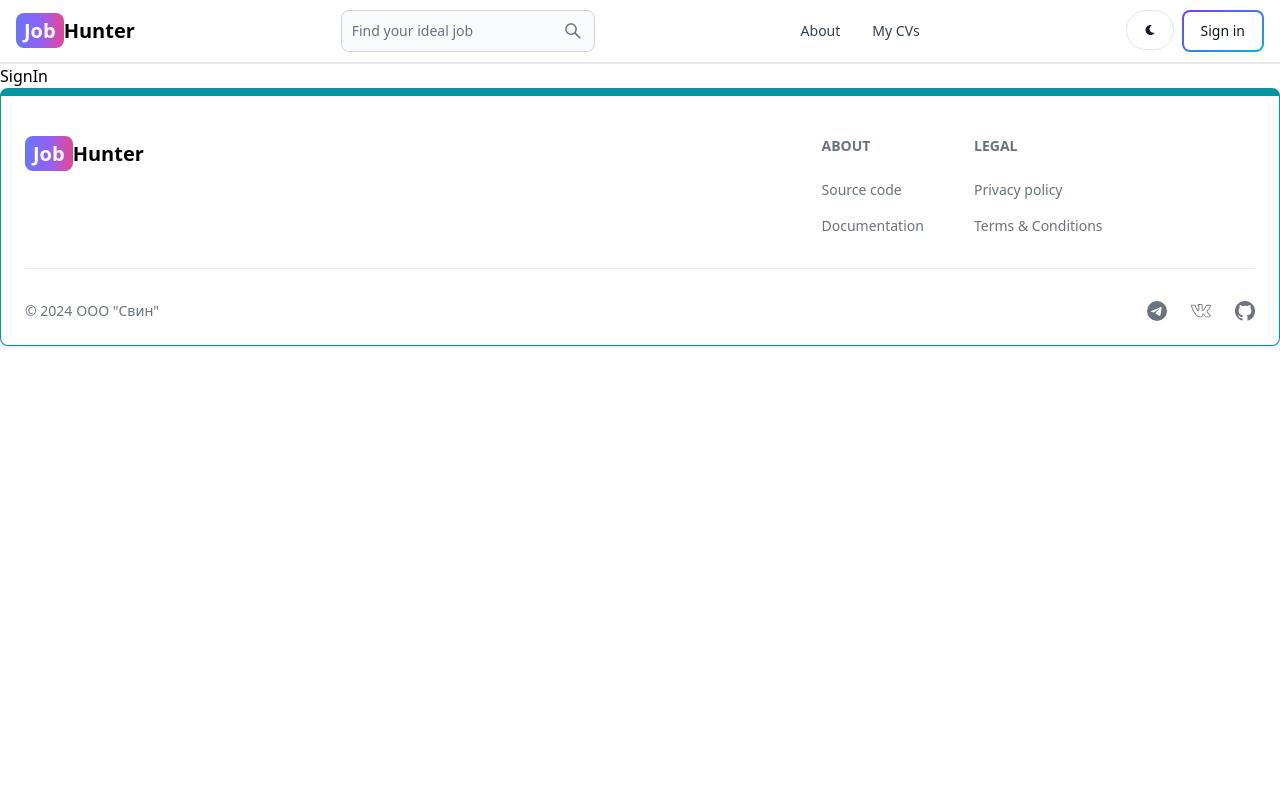
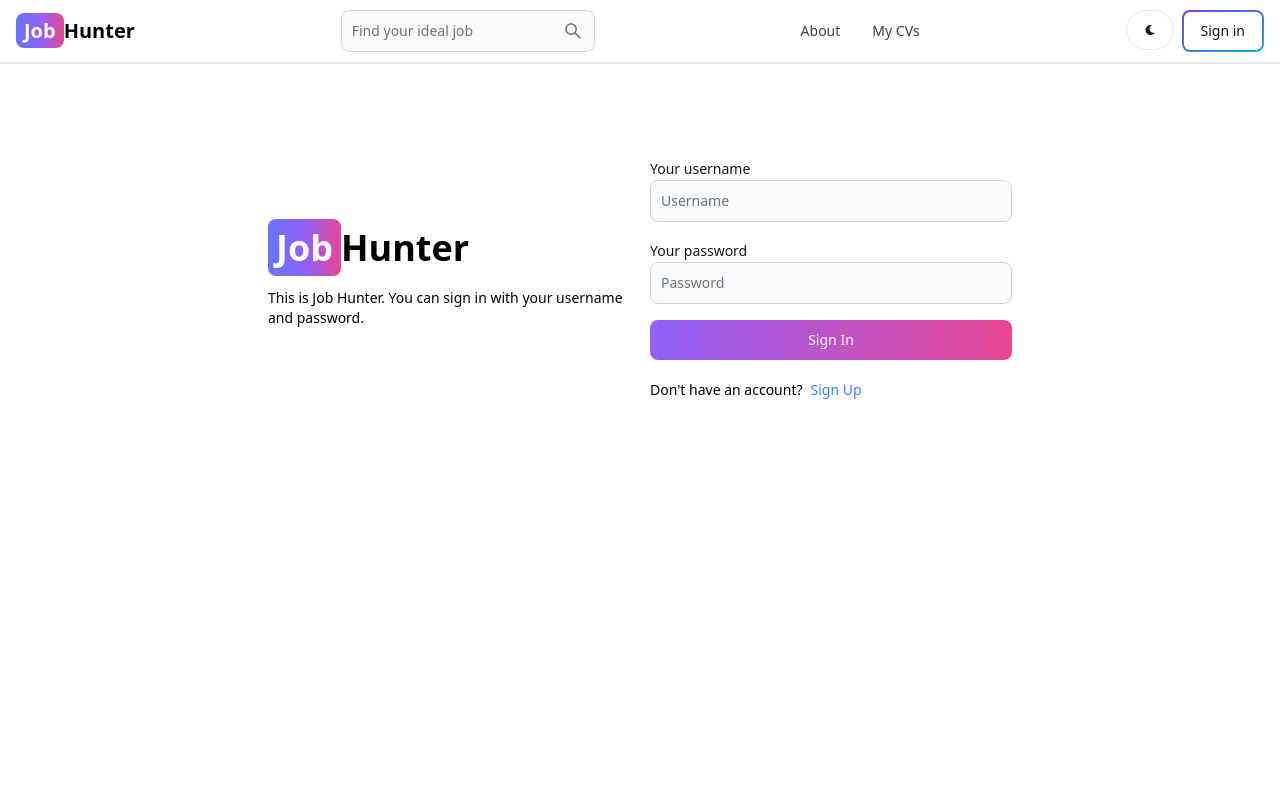
Before and after one commit to KatShiDo/job-hunter, a React (Vite) app in the folder frontend/: page /signin in a window 1280 px wide. Shown: the top 800 px of the page. Built offline with nearby package versions, Linux system fonts and the light colour scheme.

Commit message:
frontend: add signin functionality

```diff
--- a/frontend/src/pages/Login.jsx
+++ b/frontend/src/pages/Login.jsx
@@ -1,7 +1,113 @@
-import React from "react"
+import React, { useState } from "react";
+import { Link, useNavigate } from "react-router-dom";
+import { Label, TextInput, Button, Alert, Spinner } from "flowbite-react";
 
 export default function Login() {
+  const [formData, setFormData] = useState({});
+  const [errorMessage, setErrorMessage] = useState(null);
+  const [loading, setLoading] = useState(false);
+
+  const navigate = useNavigate();
+
+  const handleChange = (event) => {
+    setFormData({ ...formData, [event.target.id]: event.target.value.trim() });
+  };
+
+  const handleSubmit = (event) => {
+    event.preventDefault();
+    // @ts-ignore
+    if (!formData.username || !formData.password) {
+      return setErrorMessage("Please fill out all fields");
+    }
+    setLoading(true);
+    setErrorMessage(null);
+    fetch("/api/auth/login", {
+      method: "POST",
+      headers: { "Content-Type": "application/json" },
+      body: JSON.stringify(formData),
+    })
+      .then((response) => {
+        setLoading(false);
+        if (response.ok) {
+          navigate("/")
+        }
+        return response.json();
+      })
+      .then((data) => {
+        if (data.success === false) {
+          return setErrorMessage(data.message);
+        }
+      })
+      .catch((error) => {
+        setErrorMessage(error);
+        setLoading(false);
+      });
+  };
+
   return (
-    <div>SignIn</div>
-  )
+    <div className="min-h-screen mt-20">
+      <div className="flex p-3 max-w-3xl mx-auto flex-col md:flex-row md:items-center gap-5">
+        {/* left */}
+        <div className="flex-1">
+          <Link to="/" className="font-bold dark:text-white text-4xl">
+            <span className="px-2 py-1 bg-gradient-to-r from-indigo-500 via-purple-500 to-pink-500 rounded-lg text-white">
+              Job
+            </span>
+            Hunter
+          </Link>
+          <p className="text-sm mt-5">
+            This is Job Hunter. You can sign in with your username and password.
+          </p>
+        </div>
+        {/* right */}
+        <div className="flex-1">
+          <form className="flex flex-col gap-4" onSubmit={handleSubmit}>
+            <div>
+              <Label value="Your username" />
+              <TextInput
+                type="text"
+                placeholder="Username"
+                id="username"
+                onChange={handleChange}
+              />
+            </div>
+            <div>
+              <Label value="Your password" />
+              <TextInput
+                type="password"
+                placeholder="Password"
+                id="password"
+                onChange={handleChange}
+              />
+            </div>
+            <Button
+              gradientDuoTone="purpleToPink"
+              type="submit"
+              disabled={loading}
+            >
+              {loading ? (
+                <>
+                  <Spinner size="sm" />
+                  <span className="pl-3">Loading...</span>
+                </>
+              ) : (
+                "Sign In"
+              )}
+            </Button>
+          </form>
+          <div className="flex gap-2 text-sm mt-5">
+            <span>Don't have an account?</span>
+            <Link to="/signup" className="text-blue-500">
+              Sign Up
+            </Link>
+          </div>
+          {errorMessage && (
+            <Alert className="mt-5" color="failure">
+              {errorMessage}
+            </Alert>
+          )}
+        </div>
+      </div>
+    </div>
+  );
 }
--- a/frontend/src/pages/Register.jsx
+++ b/frontend/src/pages/Register.jsx
@@ -15,6 +15,7 @@
 
   const handleSubmit = (event) => {
     event.preventDefault();
+    // @ts-ignore
     if (!formData.username || !formData.email || !formData.password) {
       return setErrorMessage("Please fill out all fields");
     }
```
